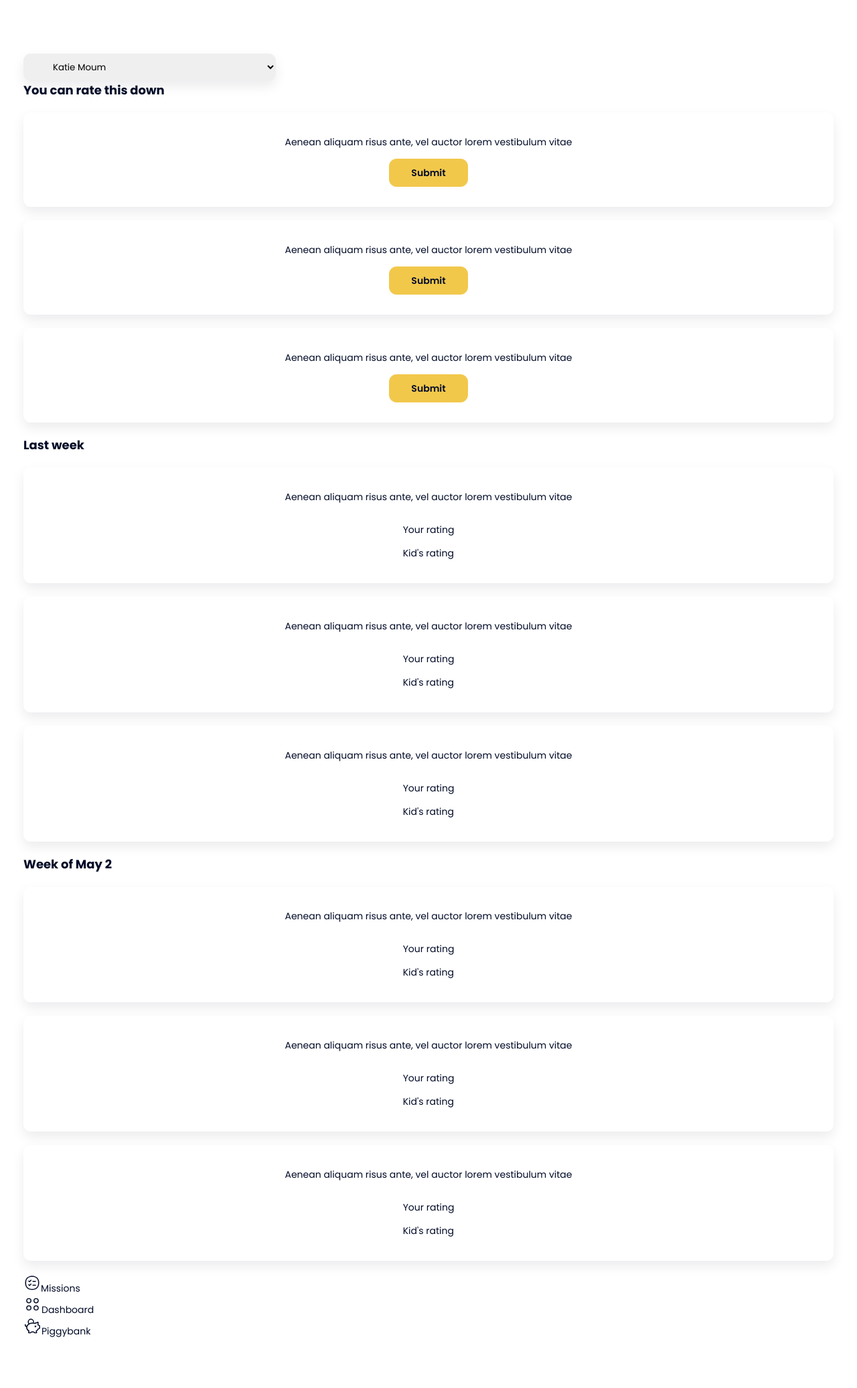
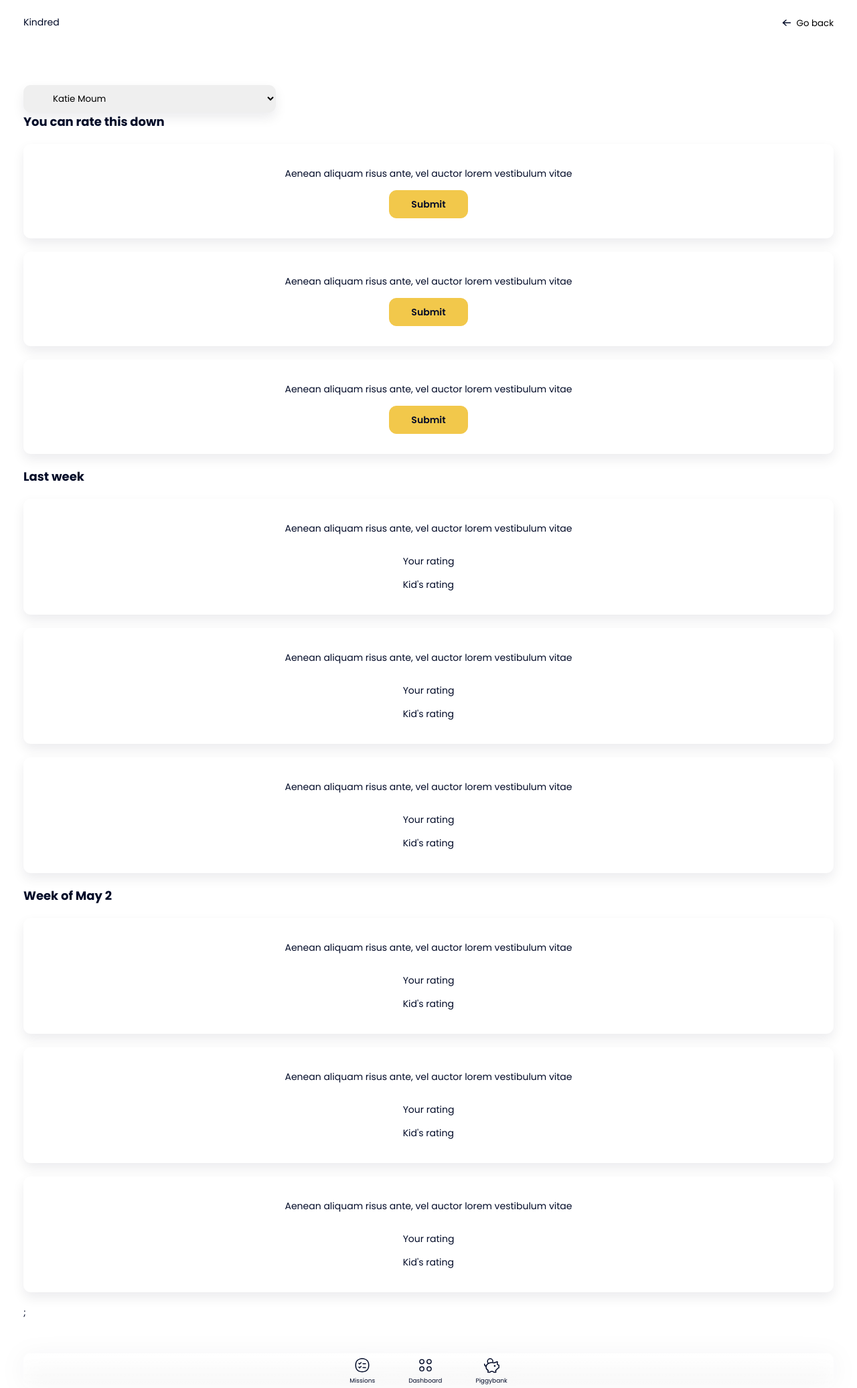
Before and after one commit to alexandraskach/kindred-app-front, a Next.js app: page /ratings in a window 1280 px wide. Shown: the whole page at 67% size. Before the commit the page ends 1999 px from the top, so only its background shows below. Built offline with nearby package versions, Linux system fonts and the light colour scheme.

Commit message:
fix css header footer

```diff
--- a/components/Layout.js
+++ b/components/Layout.js
@@ -1,23 +1,42 @@
 import Link from "next/link";
+import ArrowLeftIcon from "./icons/ArrowLeftIcon";
+import CheckListIcon from "./icons/CheckListIcon";
+import MenuIcon from "./icons/MenuIcon";
+import PiggyBankIcon from "./icons/PiggyBankIcon";
 
 export function Layout({ children }) {
   return (
-    <div>
-      <nav>
-        <Link href="/">
-          <a>Home</a>
-        </Link>
-        <Link href="/about/me">
-          <a>About Me</a>
-        </Link>
-        <Link href="/post/1234">
-          <a>Post 1234</a>
-        </Link>
-        <Link href="/tags">
-          <a>Tags</a>
-        </Link>
-      </nav>
+    <>
+      {/* header */}
+      <div className="header">
+        <div>
+          <span className="logo">Kindred</span>
+        </div>
+        <div className="centered row">
+          <button className="header__button">
+            <span className="header__button_icon">
+              <ArrowLeftIcon></ArrowLeftIcon>
+            </span>
+            Go back
+          </button>
+        </div>
+      </div>
       <main>{children}</main>
-    </div>
+      {/* footer */}
+      <div className="nav">
+        <div className="nav__item">
+          <CheckListIcon></CheckListIcon>
+          <span className="nav__item_text">Missions</span>
+        </div>
+        <div className="nav__item">
+          <MenuIcon></MenuIcon>
+          <span className="nav__item_text">Dashboard</span>
+        </div>
+        <div className="nav__item">
+          <PiggyBankIcon></PiggyBankIcon>
+          <span className="nav__item_text">Piggybank</span>
+        </div>
+      </div>
+    </>
   );
 }
--- a/components/navbar/Navbar.js
+++ /dev/null
@@ -1,50 +0,0 @@
-import { Base } from "components/Base";
-import CheckListIcon from "components/icons/CheckListIcon";
-import MenuIcon from "components/icons/MenuIcon";
-import PiggyBankIcon from "components/icons/PiggyBankIcon";
-import styles from "./navbar.module.scss";
-// export default function render() {
-//   return (
-//     <Base>
-//       <div id={styles.Navbar} className="mt-8">
-//         <div className="nav">
-//           <div className="nav__item">
-//             <CheckListIcon></CheckListIcon>
-//             <span className="nav__item_text">Missions</span>
-//           </div>
-//           <div className="nav__item">
-//             <MenuIcon></MenuIcon>
-//             <span className="nav__item_text">Dashboard</span>
-//           </div>
-//           <div className="nav__item">
-//             <PiggyBankIcon></PiggyBankIcon>
-//             <span className="nav__item_text">Piggybank</span>
-//           </div>
-//         </div>
-//       </div>
-//     </Base>
-//   );
-// }
-
-const Navbar = () => (
-  <div className="nav" id={styles.Navbar}>
-    <div className="nav__item">
-      <CheckListIcon></CheckListIcon>
-      <span className="nav__item_text">Missions</span>
-    </div>
-    <div className="nav__item">
-      <MenuIcon></MenuIcon>
-      <span className="nav__item_text">Dashboard</span>
-    </div>
-    <div className="nav__item">
-      <PiggyBankIcon></PiggyBankIcon>
-      <span className="nav__item_text">Piggybank</span>
-    </div>
-  </div>
-);
-
-Navbar.propTypes = {};
-
-Navbar.defaultProps = {};
-
-export default Navbar;
--- a/components/navbar/Navbar.scss
+++ /dev/null
@@ -1,28 +0,0 @@
-.nav {
-  background: linear-gradient(180deg, #ffffff 0%, rgba(255, 255, 255, 0) 100%);
-  filter: drop-shadow(0px 8px 18px rgba(0, 10, 39, 0.08));
-  border-radius: 11px;
-  padding: 0px 40px;
-  display: flex;
-  gap: 50px;
-  align-items: center;
-  font-size: 0.9rem !important;
-  margin-top: 50px;
-  &__item {
-    margin-top: 5px;
-    display: flex;
-    flex-direction: column;
-    align-items: center;
-    &:hover {
-      font-weight: 600;
-      cursor: pointer;
-      .menu-icon path,
-      .piggybank-icon path {
-        stroke: $secondaryColor;
-      }
-      .checklist-icon path {
-        fill: $secondaryColor;
-      }
-    }
-  }
-}
--- a/components/navbar/navbar.module.scss
+++ /dev/null
@@ -1,35 +0,0 @@
-#Navbar {
-  .nav {
-    background: linear-gradient(
-      180deg,
-      #ffffff 0%,
-      rgba(255, 255, 255, 0) 100%
-    );
-    filter: drop-shadow(0px 8px 18px rgba(0, 10, 39, 0.08));
-    border-radius: 11px;
-    padding: 0px 40px;
-    display: flex;
-    flex-direction: row;
-    gap: 50px;
-    align-items: center;
-    font-size: 0.9rem !important;
-    margin-top: 50px;
-    &__item {
-      margin-top: 5px;
-      display: flex;
-      flex-direction: column;
-      align-items: center;
-      &:hover {
-        font-weight: 600;
-        cursor: pointer;
-        .menu-icon path,
-        .piggybank-icon path {
-          stroke: #79acd9;
-        }
-        .checklist-icon path {
-          fill: #79acd9;
-        }
-      }
-    }
-  }
-}
--- a/pages/_app.js
+++ b/pages/_app.js
@@ -1,7 +1,12 @@
+import { Layout } from "components/Layout";
 import "../styles/index.scss";
 
 function MyApp({ Component, pageProps }) {
-  return <Component {...pageProps} />;
+  return (
+    <Layout>
+      <Component {...pageProps} />;
+    </Layout>
+  );
 }
 
 export default MyApp;
--- a/pages/parent-settings/index.js
+++ b/pages/parent-settings/index.js
@@ -18,7 +18,6 @@ function ParentSettings() {
 
   return (
     <div>
-      <Header retour="true"></Header>
       <div className="container__profile">
         {isSettingsPage ? (
           <>
@@ -136,10 +135,6 @@ function ParentSettings() {
         ) : (
           ""
         )}
-        <div className="navbar">
-          {" "}
-          <Navbar></Navbar>
-        </div>
       </div>
     </div>
   );
--- a/pages/ratings/index.js
+++ b/pages/ratings/index.js
@@ -1,5 +1,4 @@
 import { Base } from "components/Base";
-import Navbar from "components/navbar/Navbar";
 import styles from "./ratings.module.scss";
 
 const ratingChanged = (newRating) => {
@@ -10,7 +9,6 @@ export default function render() {
   return (
     <Base>
       <div id={styles.Ratings} className="mt-8">
-        {/* <Header retour="true"></Header> */}
         <div className="select-container">
           <select className="select">
             <option> Katie Moum</option>
@@ -146,9 +144,6 @@ export default function render() {
               </div>
             </div>
           </div>
-        </div>
-        <div className="navbar">
-          <Navbar></Navbar>
         </div>
       </div>
     </Base>
--- a/styles/base.scss
+++ b/styles/base.scss
@@ -41,3 +41,61 @@ select {
   box-sizing: border-box;
   max-width: 377px;
 }
+
+.nav {
+  background: linear-gradient(180deg, #ffffff 0%, rgba(255, 255, 255, 0) 100%);
+  filter: drop-shadow(0px 8px 18px rgba(0, 10, 39, 0.08));
+  border-radius: 11px;
+  padding: 0px 40px;
+  display: flex;
+  flex-direction: row;
+  gap: 50px;
+  align-items: center;
+  font-size: 0.9rem !important;
+  margin-top: 50px;
+  justify-content: center;
+  &__item {
+    margin-top: 5px;
+    display: flex;
+    flex-direction: column;
+    align-items: center;
+    &:hover {
+      font-weight: 600;
+      cursor: pointer;
+      .menu-icon path,
+      .piggybank-icon path {
+        stroke: #79acd9;
+      }
+      .checklist-icon path {
+        fill: #79acd9;
+      }
+    }
+  }
+}
+
+.header {
+  display: flex;
+  align-items: center;
+  justify-content: space-between;
+  // gap: 485px;
+  margin-bottom: 50px;
+  margin-top: 20px;
+  // @include mobile-only {
+  //   gap: 150px;
+  // }
+  &__button {
+    background: none;
+    border: none;
+    font-family: $font-primary;
+    padding: 2px 6px 2px 6px;
+    &:hover {
+      background: $color-gray;
+      border-radius: 12px;
+      cursor: pointer;
+    }
+    &_icon svg {
+      margin-bottom: -7px;
+      margin-right: 3px;
+    }
+  }
+}
```
Also changed, not shown: pages/header/header.js (deleted, +0 -33 lines), pages/header/header.module.scss (deleted, +0 -36 lines), pages/missions/index.js (+1 -77 lines).
